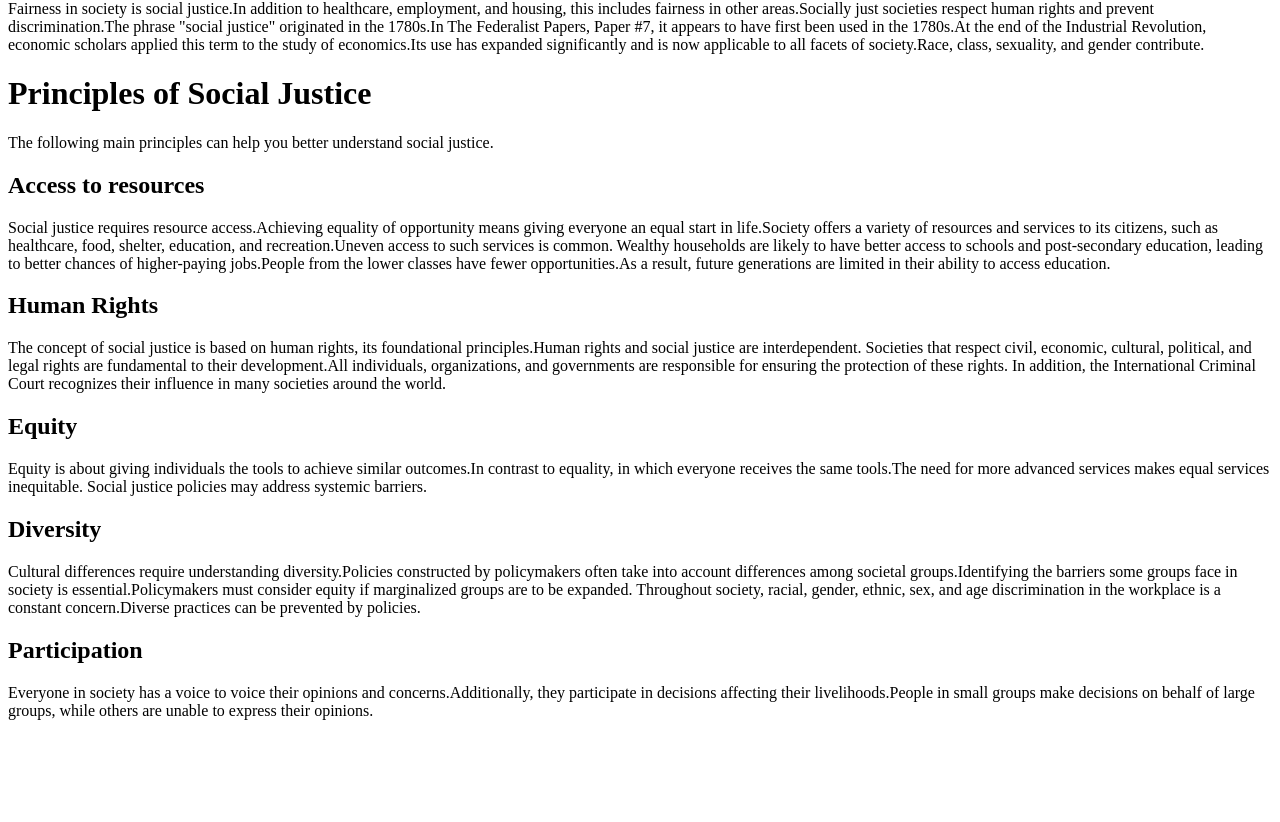
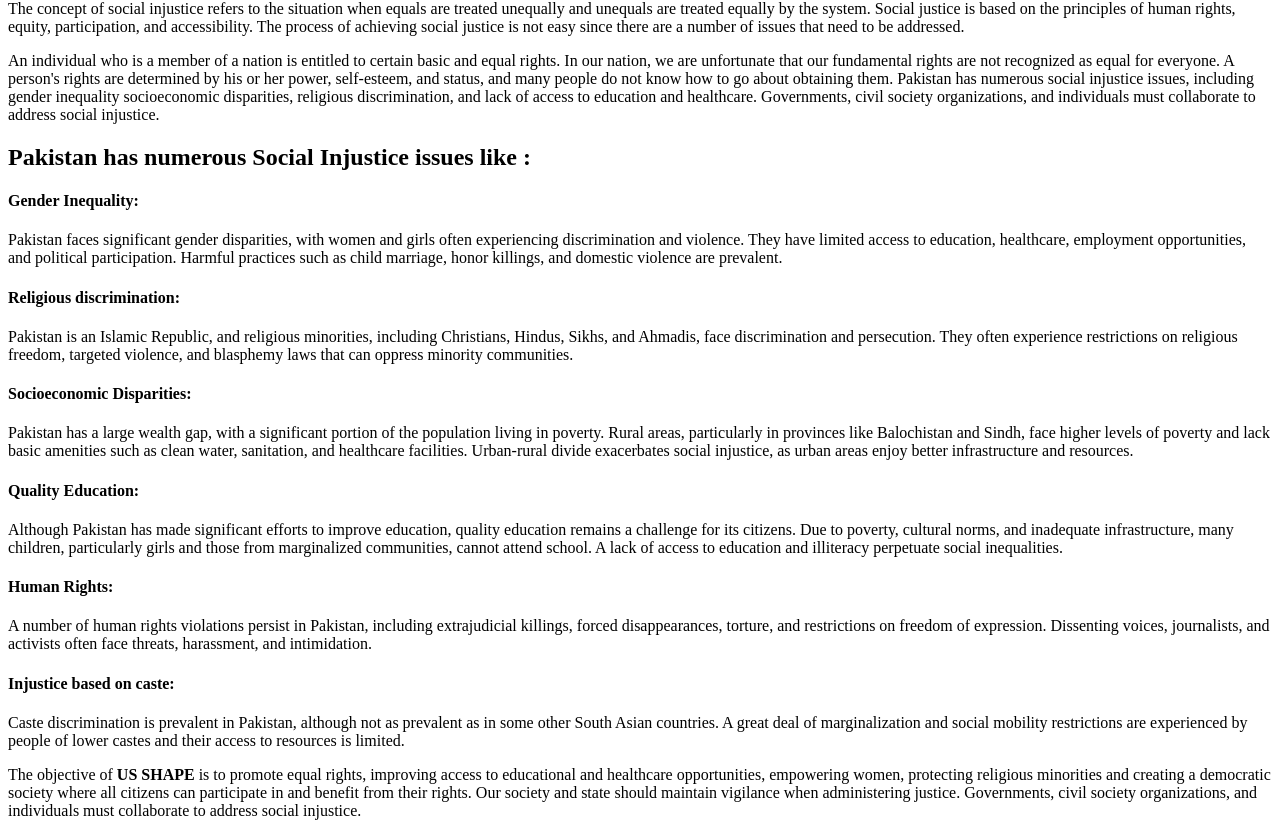
Before and after one commit to capitalhealthcaree/usshape, a Next.js app: page /social-justice in a window 1280 px wide. Shown: the part 1740-2562 px from the top of the page. Built offline with nearby package versions, Linux system fonts and the light colour scheme.

Commit message:
add stripe card and update social justice content

```diff
--- a/package.json
+++ b/package.json
@@ -18,6 +18,7 @@
     "react-accessible-accordion": "^5.0.0",
     "react-dom": "^18.2.0",
     "react-modal-video": "^2.0.0",
+    "react-stripe-checkout": "^2.6.3",
     "react-tabs": "^6.0.0",
     "sass": "^1.59.3",
     "sweetalert2": "^11.4.8",
--- a/pages/social-justice.js
+++ b/pages/social-justice.js
@@ -28,71 +28,86 @@ const SocialJustice = () => {
             />
 
             <p>
-              Fairness in society is social justice.In addition to healthcare,
-              employment, and housing, this includes fairness in other
-              areas.Socially just societies respect human rights and prevent
-              discrimination.The phrase "social justice" originated in the
-              1780s.In The Federalist Papers, Paper #7, it appears to have first
-              been used in the 1780s.At the end of the Industrial Revolution,
-              economic scholars applied this term to the study of economics.Its
-              use has expanded significantly and is now applicable to all facets
-              of society.Race, class, sexuality, and gender contribute.
+              The concept of social injustice refers to the situation when
+              equals are treated unequally and unequals are treated equally by
+              the system. Social justice is based on the principles of human
+              rights, equity, participation, and accessibility. The process of
+              achieving social justice is not easy since there are a number of
+              issues that need to be addressed.
             </p>
-
-            <h1> Principles of Social Justice </h1>
             <p>
-              The following main principles can help you better understand
-              social justice.
+              An individual who is a member of a nation is entitled to certain
+              basic and equal rights. In our nation, we are unfortunate that our
+              fundamental rights are not recognized as equal for everyone. A
+              person's rights are determined by his or her power, self-esteem,
+              and status, and many people do not know how to go about obtaining
+              them. Pakistan has numerous social injustice issues, including
+              gender inequality socioeconomic disparities, religious
+              discrimination, and lack of access to education and healthcare.
+              Governments, civil society organizations, and individuals must
+              collaborate to address social injustice.
             </p>
-            <h2>Access to resources</h2>
+            <h2>Pakistan has numerous Social Injustice issues like :</h2>
+            <h4>Gender Inequality:</h4>
             <p>
-              Social justice requires resource access.Achieving equality of
-              opportunity means giving everyone an equal start in life.Society
-              offers a variety of resources and services to its citizens, such
-              as healthcare, food, shelter, education, and recreation.Uneven
-              access to such services is common. Wealthy households are likely
-              to have better access to schools and post-secondary education,
-              leading to better chances of higher-paying jobs.People from the
-              lower classes have fewer opportunities.As a result, future
-              generations are limited in their ability to access education.
+              Pakistan faces significant gender disparities, with women and
+              girls often experiencing discrimination and violence. They have
+              limited access to education, healthcare, employment opportunities,
+              and political participation. Harmful practices such as child
+              marriage, honor killings, and domestic violence are prevalent.
             </p>
-            <h2>Human Rights</h2>
+            <h4>Religious discrimination:</h4>
             <p>
-              The concept of social justice is based on human rights, its
-              foundational principles.Human rights and social justice are
-              interdependent. Societies that respect civil, economic, cultural,
-              political, and legal rights are fundamental to their
-              development.All individuals, organizations, and governments are
-              responsible for ensuring the protection of these rights. In
-              addition, the International Criminal Court recognizes their
-              influence in many societies around the world.
+              Pakistan is an Islamic Republic, and religious minorities,
+              including Christians, Hindus, Sikhs, and Ahmadis, face
+              discrimination and persecution. They often experience restrictions
+              on religious freedom, targeted violence, and blasphemy laws that
+              can oppress minority communities.
             </p>
-            <h2>Equity</h2>
+            <h4>Socioeconomic Disparities:</h4>
             <p>
-              Equity is about giving individuals the tools to achieve similar
-              outcomes.In contrast to equality, in which everyone receives the
-              same tools.The need for more advanced services makes equal
-              services inequitable. Social justice policies may address systemic
-              barriers.
+              Pakistan has a large wealth gap, with a significant portion of the
+              population living in poverty. Rural areas, particularly in
+              provinces like Balochistan and Sindh, face higher levels of
+              poverty and lack basic amenities such as clean water, sanitation,
+              and healthcare facilities. Urban-rural divide exacerbates social
+              injustice, as urban areas enjoy better infrastructure and
+              resources.
             </p>
-            <h2>Diversity</h2>
+            <h4>Quality Education:</h4>
             <p>
-              Cultural differences require understanding diversity.Policies
-              constructed by policymakers often take into account differences
-              among societal groups.Identifying the barriers some groups face in
-              society is essential.Policymakers must consider equity if
-              marginalized groups are to be expanded. Throughout society,
-              racial, gender, ethnic, sex, and age discrimination in the
-              workplace is a constant concern.Diverse practices can be prevented
-              by policies.
+              Although Pakistan has made significant efforts to improve
+              education, quality education remains a challenge for its citizens.
+              Due to poverty, cultural norms, and inadequate infrastructure,
+              many children, particularly girls and those from marginalized
+              communities, cannot attend school. A lack of access to education
+              and illiteracy perpetuate social inequalities.
             </p>
-            <h2>Participation</h2>
+            <h4>Human Rights:</h4>
             <p>
-              Everyone in society has a voice to voice their opinions and
-              concerns.Additionally, they participate in decisions affecting
-              their livelihoods.People in small groups make decisions on behalf
-              of large groups, while others are unable to express their
-              opinions.
+              A number of human rights violations persist in Pakistan, including
+              extrajudicial killings, forced disappearances, torture, and
+              restrictions on freedom of expression. Dissenting voices,
+              journalists, and activists often face threats, harassment, and
+              intimidation.
+            </p>
+            <h4>Injustice based on caste:</h4>
+            <p>
+              Caste discrimination is prevalent in Pakistan, although not as
+              prevalent as in some other South Asian countries. A great deal of
+              marginalization and social mobility restrictions are experienced
+              by people of lower castes and their access to resources is
+              limited.
+            </p>
+            <p>
+              The objective of <b>US SHAPE</b> is to promote equal rights,
+              improving access to educational and healthcare opportunities,
+              empowering women, protecting religious minorities and creating a
+              democratic society where all citizens can participate in and
+              benefit from their rights. Our society and state should maintain
+              vigilance when administering justice. Governments, civil society
+              organizations, and individuals must collaborate to address social
+              injustice.
             </p>
           </div>
         </div>
```
Also changed, not shown: components/Donation/DonationForm.js (+33 -2 lines), styles/style.css (+80 -28 lines), 1 other file (tests, documents, lock files or other folders).
